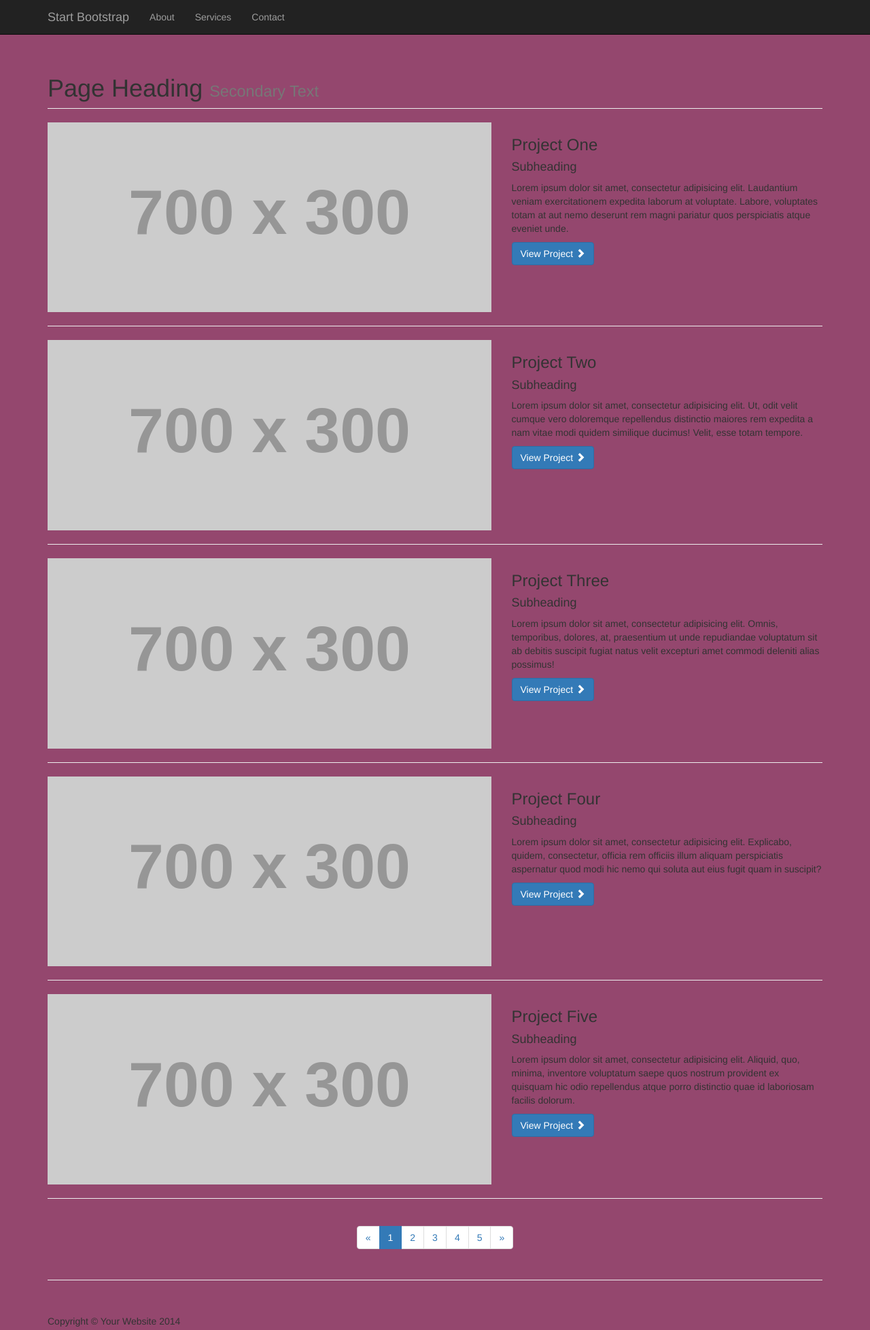
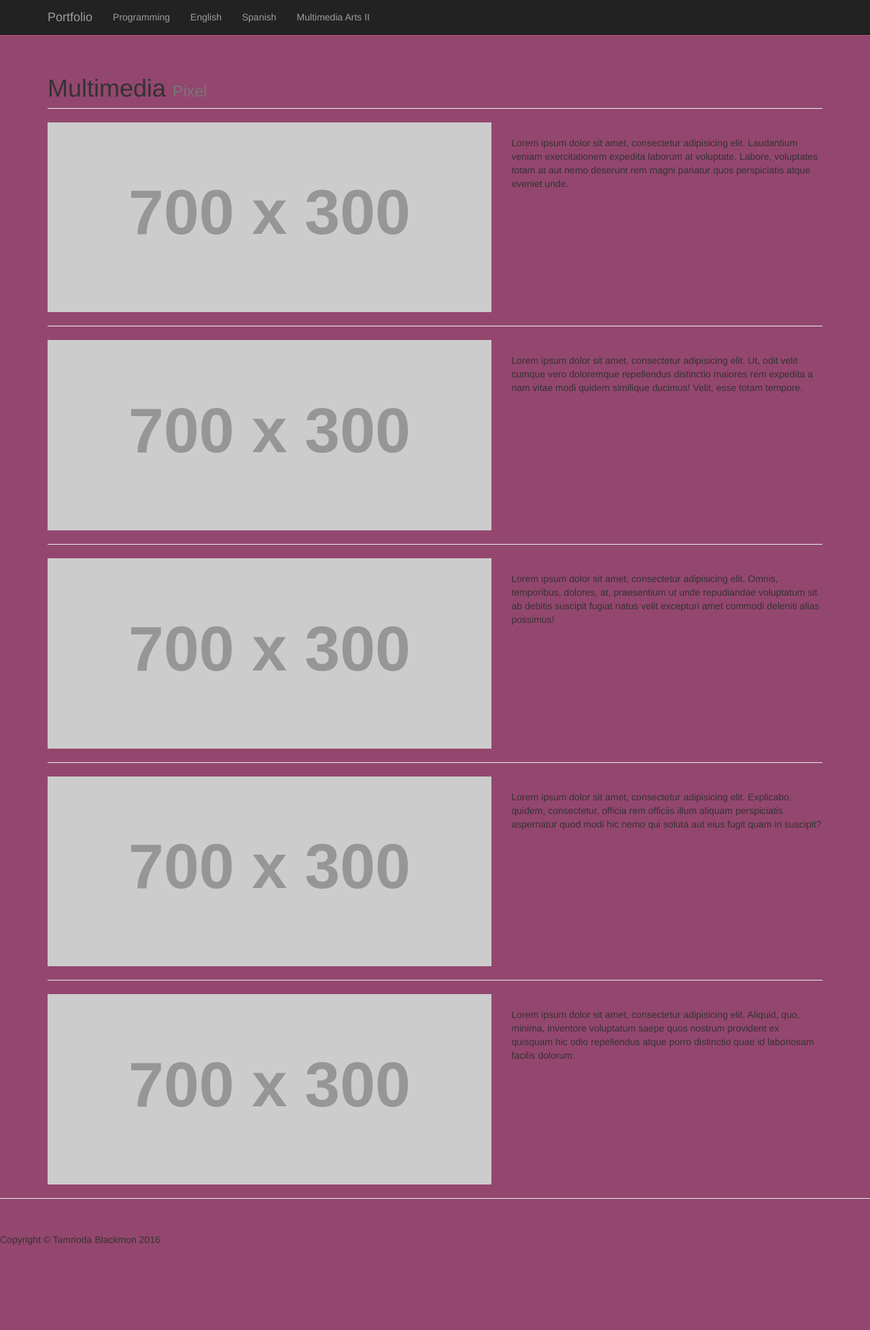
Before and after one commit to Tamrioda/Tamrioda.github.io, a plain HTML site: page mma.html in a window 1280 px wide. Shown: the whole page at 68% size. After the commit the page ends 1893 px from the top, so only its background shows below. Drawn offline with nearby package versions, Linux system fonts and the light colour scheme; placeholder pictures from the web are drawn by us.

Commit message:
OneMoreToGo

```diff
--- a/mma.html
+++ b/mma.html
@@ -9,7 +9,7 @@
     <meta name="description" content="">
     <meta name="author" content="">
 
-    <title>1 Col Portfolio - Start Bootstrap Template</title>
+    <title>Multimedia Art II</title>
 
     <!-- Bootstrap Core CSS -->
    <link rel="stylesheet" href="https://maxcdn.bootstrapcdn.com/bootstrap/3.3.5/css/bootstrap.min.css">
@@ -40,19 +40,22 @@
                     <span class="icon-bar"></span>
                     <span class="icon-bar"></span>
                 </button>
-                <a class="navbar-brand" href="#">Start Bootstrap</a>
+                <a class="navbar-brand" href="#">Portfolio</a>
             </div>
             <!-- Collect the nav links, forms, and other content for toggling -->
             <div class="collapse navbar-collapse" id="bs-example-navbar-collapse-1">
                 <ul class="nav navbar-nav">
                     <li>
-                        <a href="#">About</a>
+                        <a href="#">Programming</a>
                     </li>
                     <li>
-                        <a href="#">Services</a>
+                        <a href="#">English</a>
                     </li>
                     <li>
-                        <a href="#">Contact</a>
+                        <a href="#">Spanish</a>
+                    </li>
+                      <li>
+                        <a href="#">Multimedia Arts II</a>
                     </li>
                 </ul>
             </div>
@@ -67,8 +70,8 @@
         <!-- Page Heading -->
         <div class="row">
             <div class="col-lg-12">
-                <h1 class="page-header">Page Heading
-                    <small>Secondary Text</small>
+                <h1 class="page-header">Multimedia
+                    <small>Pixel </small>
                 </h1>
             </div>
         </div>
@@ -82,10 +85,10 @@
                 </a>
             </div>
             <div class="col-md-5">
-                <h3>Project One</h3>
-                <h4>Subheading</h4>
+                <h3></h3>
+                <h4></h4>
                 <p>Lorem ipsum dolor sit amet, consectetur adipisicing elit. Laudantium veniam exercitationem expedita laborum at voluptate. Labore, voluptates totam at aut nemo deserunt rem magni pariatur quos perspiciatis atque eveniet unde.</p>
-                <a class="btn btn-primary" href="#">View Project <span class="glyphicon glyphicon-chevron-right"></span></a>
+
             </div>
         </div>
         <!-- /.row -->
@@ -100,10 +103,10 @@
                 </a>
             </div>
             <div class="col-md-5">
-                <h3>Project Two</h3>
-                <h4>Subheading</h4>
+                <h3></h3>
+                <h4></h4>
                 <p>Lorem ipsum dolor sit amet, consectetur adipisicing elit. Ut, odit velit cumque vero doloremque repellendus distinctio maiores rem expedita a nam vitae modi quidem similique ducimus! Velit, esse totam tempore.</p>
-                <a class="btn btn-primary" href="#">View Project <span class="glyphicon glyphicon-chevron-right"></span></a>
+
             </div>
         </div>
         <!-- /.row -->
@@ -118,10 +121,10 @@
                 </a>
             </div>
             <div class="col-md-5">
-                <h3>Project Three</h3>
-                <h4>Subheading</h4>
+                <h3></h3>
+                <h4></h4>
                 <p>Lorem ipsum dolor sit amet, consectetur adipisicing elit. Omnis, temporibus, dolores, at, praesentium ut unde repudiandae voluptatum sit ab debitis suscipit fugiat natus velit excepturi amet commodi deleniti alias possimus!</p>
-                <a class="btn btn-primary" href="#">View Project <span class="glyphicon glyphicon-chevron-right"></span></a>
+
             </div>
         </div>
         <!-- /.row -->
@@ -137,10 +140,10 @@
                 </a>
             </div>
             <div class="col-md-5">
-                <h3>Project Four</h3>
-                <h4>Subheading</h4>
+                <h3></h3>
+                <h4></h4>
                 <p>Lorem ipsum dolor sit amet, consectetur adipisicing elit. Explicabo, quidem, consectetur, officia rem officiis illum aliquam perspiciatis aspernatur quod modi hic nemo qui soluta aut eius fugit quam in suscipit?</p>
-                <a class="btn btn-primary" href="#">View Project <span class="glyphicon glyphicon-chevron-right"></span></a>
+
             </div>
         </div>
         <!-- /.row -->
@@ -155,42 +158,15 @@
                 </a>
             </div>
             <div class="col-md-5">
-                <h3>Project Five</h3>
-                <h4>Subheading</h4>
+                <h3></h3>
+                <h4></h4>
                 <p>Lorem ipsum dolor sit amet, consectetur adipisicing elit. Aliquid, quo, minima, inventore voluptatum saepe quos nostrum provident ex quisquam hic odio repellendus atque porro distinctio quae id laboriosam facilis dolorum.</p>
-                <a class="btn btn-primary" href="#">View Project <span class="glyphicon glyphicon-chevron-right"></span></a>
+
             </div>
         </div>
-        <!-- /.row -->
 
-        <hr>
 
-        <!-- Pagination -->
-        <div class="row text-center">
-            <div class="col-lg-12">
-                <ul class="pagination">
-                    <li>
-                        <a href="#">&laquo;</a>
-                    </li>
-                    <li class="active">
-                        <a href="#">1</a>
-                    </li>
-                    <li>
-                        <a href="#">2</a>
-                    </li>
-                    <li>
-                        <a href="#">3</a>
-                    </li>
-                    <li>
-                        <a href="#">4</a>
-                    </li>
-                    <li>
-                        <a href="#">5</a>
-                    </li>
-                    <li>
-                        <a href="#">&raquo;</a>
-                    </li>
-                </ul>
+
             </div>
         </div>
         <!-- /.row -->
@@ -201,7 +177,7 @@
         <footer>
             <div class="row">
                 <div class="col-lg-12">
-                    <p>Copyright &copy; Your Website 2014</p>
+                    <p>Copyright &copy; Tamrioda Blackmon 2016</p>
                 </div>
             </div>
             <!-- /.row -->
@@ -211,7 +187,7 @@
     <!-- /.container -->
 
     <!-- jQuery and Javascript  -->
-    <script src="http://code.jquery.com/jquery-1.11.0.min.js" type="text/javascript" charset="utf-8"></script>
+    <script src="https://code.jquery.com/jquery-1.11.0.min.js" type="text/javascript" charset="utf-8"></script>
 	<script src="https://maxcdn.bootstrapcdn.com/bootstrap/3.3.5/js/bootstrap.min.js"></script>
 	<script src="js/scripts.js" type="text/javascript" charset="utf-8"></script>
 
```
Also changed, not shown: index.html (+2 -2 lines), programming.html (+1 -1 lines), spanish.html (+9 -7 lines).
